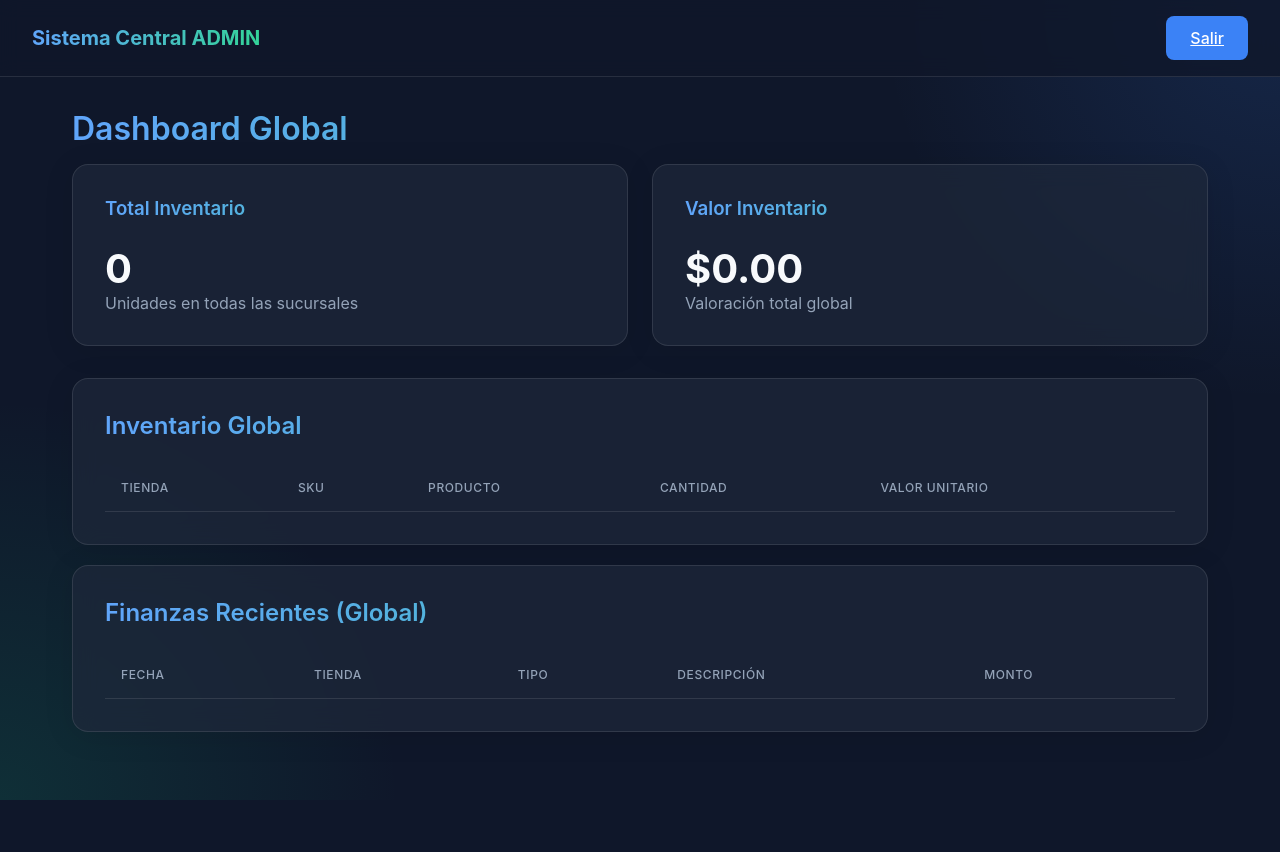
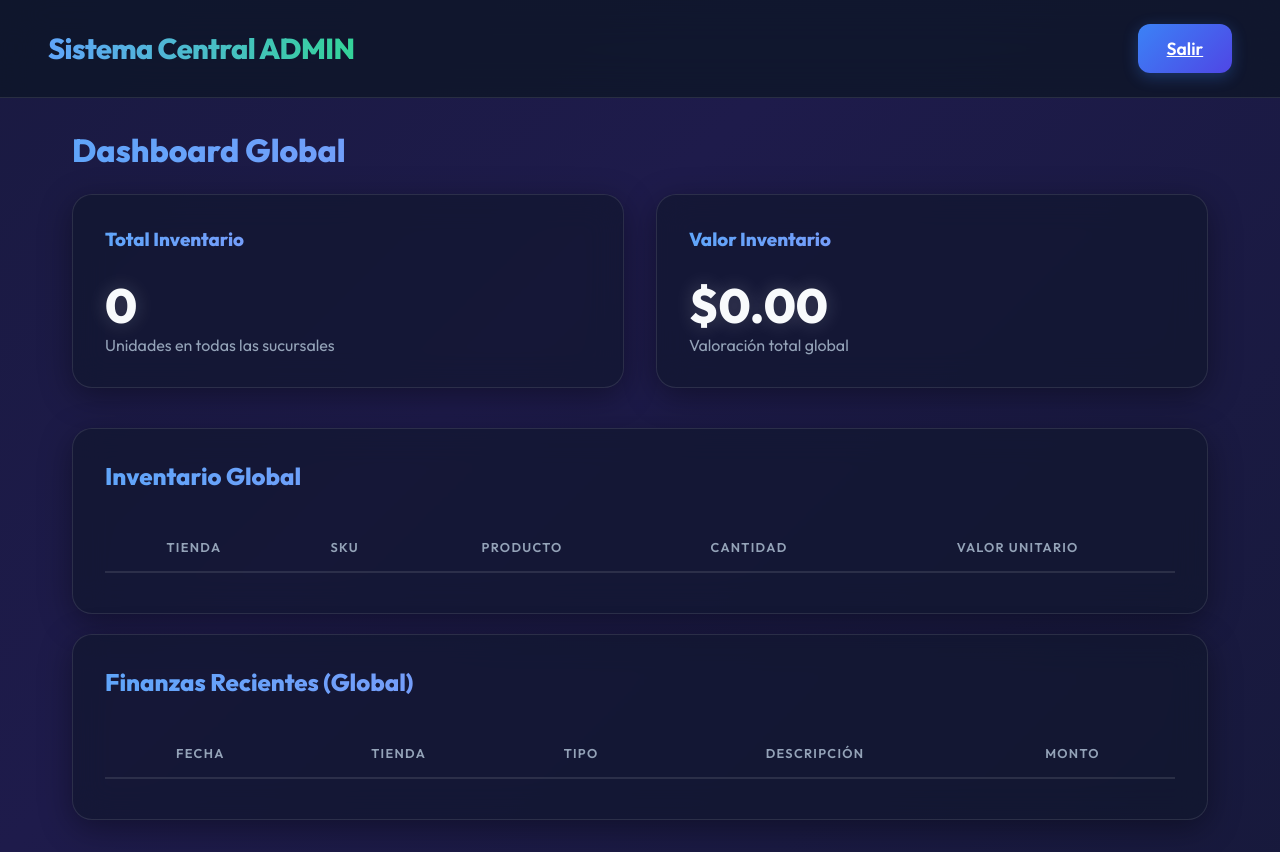
Before and after one commit to autoclickcolombia9-jpg/hostq, a plain HTML site: page admin.html in a window 1280 px wide. Before the commit the page ends 800 px from the top, so only its background shows below. Drawn offline with Linux system fonts and the light colour scheme; no server answers.

Commit message:
Update styles.css

```diff
--- a/styles.css
+++ b/styles.css
@@ -1,193 +1,292 @@
+@import url('https://fonts.googleapis.com/css2?family=Outfit:wght@300;400;600;800&display=swap');
+
 :root {
     --bg-dark: #0f172a;
-    --card-bg: rgba(30, 41, 59, 0.7);
+    --card-bg: rgba(15, 23, 42, 0.6);
     --primary: #3b82f6;
-    --primary-hover: #2563eb;
+    --primary-hover: #60a5fa;
     --accent: #10b981;
+    --accent-glow: rgba(16, 185, 129, 0.4);
     --danger: #ef4444;
     --text-main: #f8fafc;
     --text-muted: #94a3b8;
     --border: rgba(255, 255, 255, 0.1);
+    --border-glow: rgba(59, 130, 246, 0.3);
 }
 
 * {
     margin: 0;
     padding: 0;
     box-sizing: border-box;
-    font-family: 'Inter', sans-serif;
+    font-family: 'Outfit', sans-serif;
 }
 
 body {
-    background-color: var(--bg-dark);
+    background: linear-gradient(-45deg, #0f172a, #1e1b4b, #0f172a, #064e3b);
+    background-size: 400% 400%;
+    animation: gradientBG 15s ease infinite;
     color: var(--text-main);
     min-height: 100vh;
     display: flex;
     flex-direction: column;
-    background-image: radial-gradient(circle at top right, rgba(59, 130, 246, 0.15), transparent 400px),
-                      radial-gradient(circle at bottom left, rgba(16, 185, 129, 0.15), transparent 400px);
+    overflow-x: hidden;
 }
+
+@keyframes gradientBG {
+    0% { background-position: 0% 50%; }
+    50% { background-position: 100% 50%; }
+    100% { background-position: 0% 50%; }
+}
+
+/* Custom Scrollbar */
+::-webkit-scrollbar { width: 8px; height: 8px; }
+::-webkit-scrollbar-track { background: rgba(0,0,0,0.2); }
+::-webkit-scrollbar-thumb { background: var(--primary); border-radius: 4px; }
+::-webkit-scrollbar-thumb:hover { background: var(--primary-hover); }
 
 .container {
     max-width: 1200px;
     margin: 0 auto;
     padding: 2rem;
     width: 100%;
+    animation: fadeIn 0.8s ease-out;
 }
 
+@keyframes fadeIn {
+    from { opacity: 0; transform: translateY(20px); }
+    to { opacity: 1; transform: translateY(0); }
+}
+
+/* Glass Cards */
 .glass-card {
     background: var(--card-bg);
-    backdrop-filter: blur(12px);
-    -webkit-backdrop-filter: blur(12px);
+    backdrop-filter: blur(16px);
+    -webkit-backdrop-filter: blur(16px);
     border: 1px solid var(--border);
-    border-radius: 16px;
+    border-radius: 20px;
     padding: 2rem;
-    box-shadow: 0 4px 30px rgba(0, 0, 0, 0.1);
-    transition: transform 0.3s ease, box-shadow 0.3s ease;
+    box-shadow: 0 8px 32px 0 rgba(0, 0, 0, 0.37);
+    transition: all 0.4s cubic-bezier(0.175, 0.885, 0.32, 1.275);
+    position: relative;
+    overflow: hidden;
+}
+
+.glass-card::before {
+    content: '';
+    position: absolute;
+    top: 0; left: -100%; width: 50%; height: 100%;
+    background: linear-gradient(to right, rgba(255,255,255,0) 0%, rgba(255,255,255,0.05) 50%, rgba(255,255,255,0) 100%);
+    transform: skewX(-25deg);
+    transition: all 0.75s;
+}
+
+.glass-card:hover::before {
+    left: 200%;
 }
 
 .glass-card:hover {
-    transform: translateY(-5px);
-    box-shadow: 0 10px 40px rgba(0, 0, 0, 0.2);
+    transform: translateY(-8px) scale(1.02);
+    box-shadow: 0 15px 45px rgba(0, 0, 0, 0.5);
+    border-color: var(--border-glow);
 }
 
 /* Typography */
 h1, h2, h3 {
-    font-weight: 600;
-    margin-bottom: 1rem;
-    background: linear-gradient(to right, #60a5fa, #34d399);
+    font-weight: 800;
+    margin-bottom: 1.5rem;
+    background: linear-gradient(to right, #60a5fa, #a78bfa, #34d399);
+    background-size: 200% auto;
     -webkit-background-clip: text;
     -webkit-text-fill-color: transparent;
+    animation: shine 5s linear infinite;
+}
+
+@keyframes shine {
+    to { background-position: 200% center; }
 }
 
 /* Buttons */
 .btn {
-    background: var(--primary);
+    background: linear-gradient(135deg, var(--primary), #4f46e5);
     color: white;
     border: none;
-    padding: 0.75rem 1.5rem;
-    border-radius: 8px;
-    font-size: 1rem;
-    font-weight: 500;
+    padding: 0.8rem 1.8rem;
+    border-radius: 12px;
+    font-size: 1.1rem;
+    font-weight: 600;
     cursor: pointer;
     transition: all 0.3s ease;
     display: inline-flex;
     align-items: center;
     gap: 0.5rem;
+    position: relative;
+    overflow: hidden;
+    box-shadow: 0 4px 15px rgba(59, 130, 246, 0.3);
+}
+
+.btn:active {
+    transform: scale(0.95);
 }
 
 .btn:hover {
-    background: var(--primary-hover);
-    box-shadow: 0 4px 15px rgba(59, 130, 246, 0.4);
+    box-shadow: 0 8px 25px rgba(59, 130, 246, 0.6);
+    transform: translateY(-2px);
 }
 
-.btn-success { background: var(--accent); }
-.btn-success:hover { background: #059669; box-shadow: 0 4px 15px rgba(16, 185, 129, 0.4); }
+.btn-success {
+    background: linear-gradient(135deg, var(--accent), #059669);
+    box-shadow: 0 4px 15px var(--accent-glow);
+}
+.btn-success:hover {
+    box-shadow: 0 8px 25px var(--accent-glow);
+}
 
-.btn-danger { background: var(--danger); }
-.btn-danger:hover { background: #dc2626; box-shadow: 0 4px 15px rgba(239, 68, 68, 0.4); }
+.btn-danger {
+    background: linear-gradient(135deg, var(--danger), #991b1b);
+    box-shadow: 0 4px 15px rgba(239, 68, 68, 0.3);
+}
+
+/* Pulse animation for scanner */
+#btn-scan {
+    animation: pulse 2s infinite;
+}
+@keyframes pulse {
+    0% { box-shadow: 0 0 0 0 rgba(16, 185, 129, 0.7); }
+    70% { box-shadow: 0 0 0 15px rgba(16, 185, 129, 0); }
+    100% { box-shadow: 0 0 0 0 rgba(16, 185, 129, 0); }
+}
 
 /* Inputs */
-.input-group {
-    margin-bottom: 1.5rem;
-}
-
-.input-group label {
-    display: block;
-    margin-bottom: 0.5rem;
-    color: var(--text-muted);
-    font-size: 0.875rem;
-}
-
 .input-control {
     width: 100%;
-    padding: 0.75rem 1rem;
-    background: rgba(15, 23, 42, 0.5);
+    padding: 1rem 1.2rem;
+    background: rgba(0, 0, 0, 0.2);
     border: 1px solid var(--border);
-    border-radius: 8px;
+    border-radius: 12px;
     color: var(--text-main);
     font-size: 1rem;
-    transition: border-color 0.3s ease;
+    transition: all 0.3s ease;
 }
 
 .input-control:focus {
     outline: none;
     border-color: var(--primary);
+    background: rgba(0, 0, 0, 0.4);
+    box-shadow: 0 0 15px rgba(59, 130, 246, 0.2);
 }
 
 /* Tables */
-.table-container {
-    width: 100%;
-    overflow-x: auto;
-    margin-top: 1.5rem;
-}
-
 table {
     width: 100%;
-    border-collapse: collapse;
-}
-
-th, td {
-    padding: 1rem;
-    text-align: left;
-    border-bottom: 1px solid var(--border);
+    border-collapse: separate;
+    border-spacing: 0 8px;
 }
 
 th {
     color: var(--text-muted);
-    font-weight: 500;
+    font-weight: 600;
     text-transform: uppercase;
-    font-size: 0.75rem;
-    letter-spacing: 0.05em;
+    font-size: 0.8rem;
+    letter-spacing: 0.1em;
+    padding: 1rem;
+    border-bottom: 2px solid var(--border);
 }
 
-tbody tr:hover {
+td {
+    padding: 1.2rem 1rem;
     background: rgba(255, 255, 255, 0.02);
+    transition: all 0.3s ease;
 }
+
+tr {
+    transition: transform 0.3s ease;
+}
+
+tbody tr:hover td {
+    background: rgba(59, 130, 246, 0.1);
+    transform: scale(1.01);
+}
+
+tbody tr td:first-child { border-top-left-radius: 12px; border-bottom-left-radius: 12px; }
+tbody tr td:last-child { border-top-right-radius: 12px; border-bottom-right-radius: 12px; }
 
 /* Grid Layouts */
 .dashboard-grid {
     display: grid;
-    grid-template-columns: repeat(auto-fit, minmax(300px, 1fr));
-    gap: 1.5rem;
-    margin-bottom: 2rem;
+    grid-template-columns: repeat(auto-fit, minmax(320px, 1fr));
+    gap: 2rem;
+    margin-bottom: 2.5rem;
 }
 
-.stat-card {
-    display: flex;
-    flex-direction: column;
+/* Stat Cards */
+.stat-value {
+    font-size: 3rem;
+    font-weight: 800;
+    color: var(--text-main);
+    margin-top: 1rem;
+    text-shadow: 0 0 20px rgba(255,255,255,0.2);
 }
 
-.stat-value {
-    font-size: 2.5rem;
-    font-weight: 700;
-    color: var(--text-main);
-    margin-top: 0.5rem;
+/* Badges */
+.badge {
+    padding: 0.4rem 1rem;
+    border-radius: 9999px;
+    font-size: 0.8rem;
+    font-weight: 800;
+    letter-spacing: 0.05em;
+    text-transform: uppercase;
+    display: inline-block;
 }
-
-.badge {
-    padding: 0.25rem 0.75rem;
-    border-radius: 9999px;
-    font-size: 0.75rem;
-    font-weight: 500;
-}
-.badge-ingreso { background: rgba(16, 185, 129, 0.2); color: #34d399; }
-.badge-gasto { background: rgba(239, 68, 68, 0.2); color: #f87171; }
+.badge-ingreso { background: rgba(16, 185, 129, 0.2); color: #34d399; border: 1px solid rgba(16, 185, 129, 0.4); }
+.badge-gasto { background: rgba(239, 68, 68, 0.2); color: #f87171; border: 1px solid rgba(239, 68, 68, 0.4); }
 
 /* Navbar */
 nav {
     display: flex;
     justify-content: space-between;
     align-items: center;
-    padding: 1rem 2rem;
-    background: rgba(15, 23, 42, 0.8);
-    backdrop-filter: blur(10px);
+    padding: 1.5rem 3rem;
+    background: rgba(15, 23, 42, 0.85);
+    backdrop-filter: blur(20px);
     border-bottom: 1px solid var(--border);
+    position: sticky;
+    top: 0;
+    z-index: 100;
 }
 
 .nav-brand {
-    font-size: 1.25rem;
-    font-weight: 700;
+    font-size: 1.8rem;
+    font-weight: 800;
     background: linear-gradient(to right, #60a5fa, #34d399);
     -webkit-background-clip: text;
     -webkit-text-fill-color: transparent;
+    letter-spacing: -0.02em;
 }
+
+/* Cart Animations */
+#cart-body tr {
+    animation: slideIn 0.4s ease-out forwards;
+}
+
+@keyframes slideIn {
+    from { opacity: 0; transform: translateX(-20px); }
+    to { opacity: 1; transform: translateX(0); }
+}
+
+#search-results li {
+    transition: all 0.3s ease;
+    cursor: default;
+    background: rgba(255, 255, 255, 0.05);
+    padding: 1rem;
+    border-radius: 12px;
+    margin-bottom: 0.8rem;
+    display: flex;
+    justify-content: space-between;
+    align-items: center;
+    border: 1px solid transparent;
+}
+#search-results li:hover {
+    transform: translateX(10px);
+    background: rgba(59, 130, 246, 0.1) !important;
+    border-color: var(--border-glow);
+}
```
